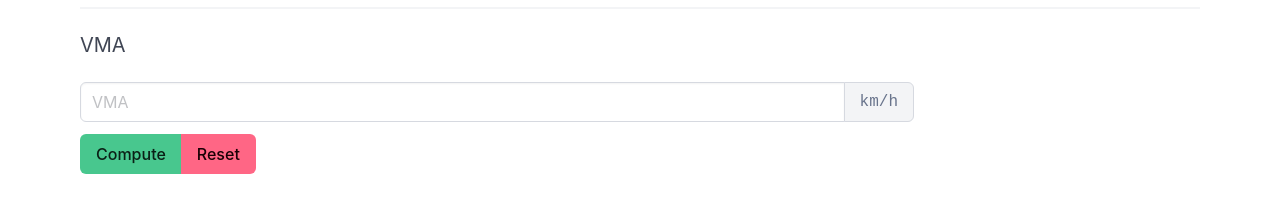
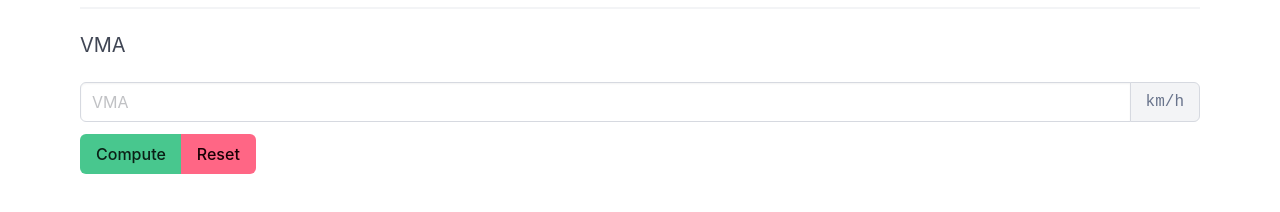
Before and after one commit to bastantoine/running-pace-calculator, a Vue app: page / in a window 1280 px wide. Shown: the part 546-758 px from the top of the page. Built offline with nearby package versions, Linux system fonts and the light colour scheme.

Commit message:
Form is full size

```diff
--- a/src/components/VMA.vue
+++ b/src/components/VMA.vue
@@ -95,7 +95,7 @@ function resetVMA() {
 
 <template>
     <div class="columns block">
-        <div class="column is-9">
+        <div class="column">
             <div class="field has-addons">
                 <p class="control is-expanded">
                     <input v-model="vma" class="input" type="number" placeholder="VMA">
```
